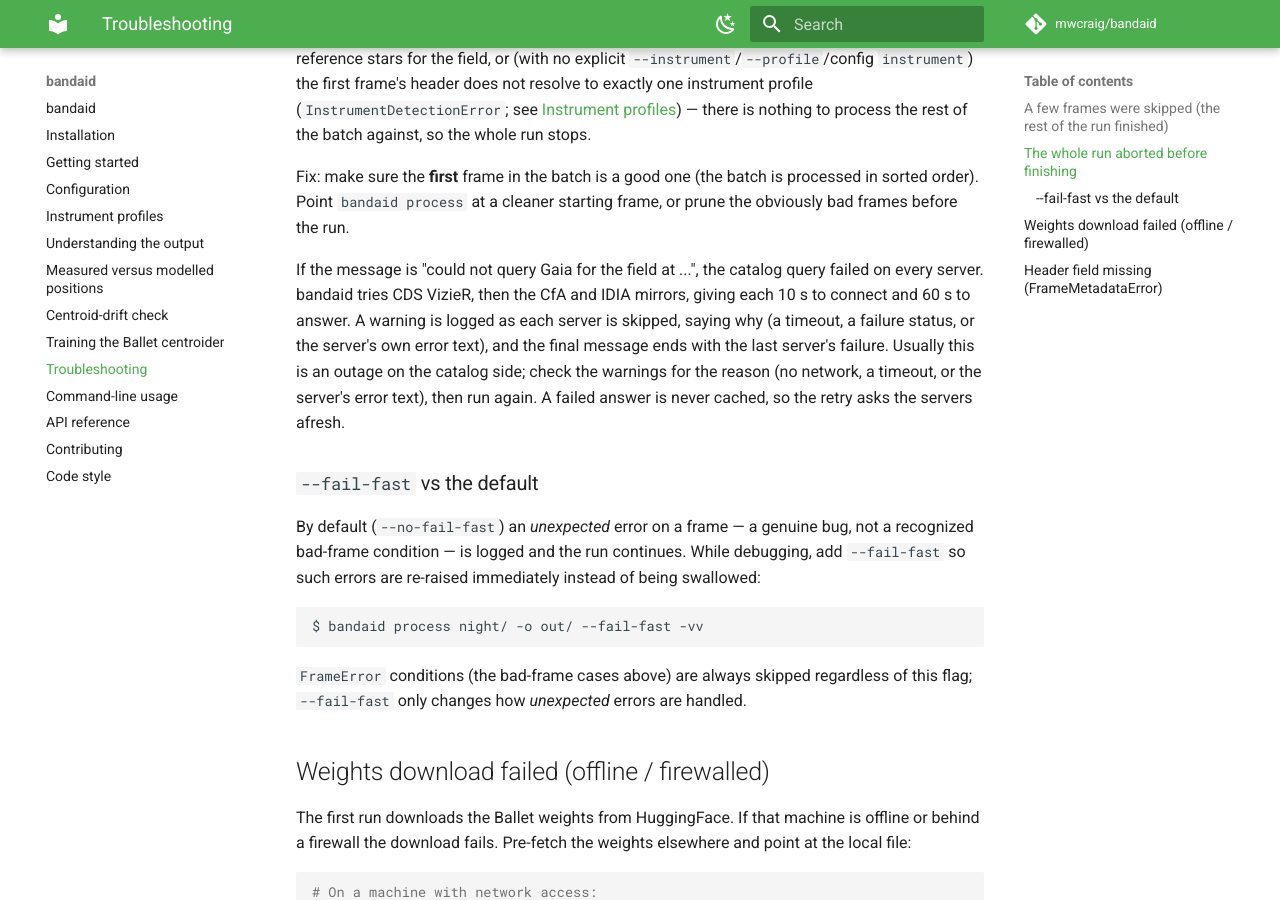
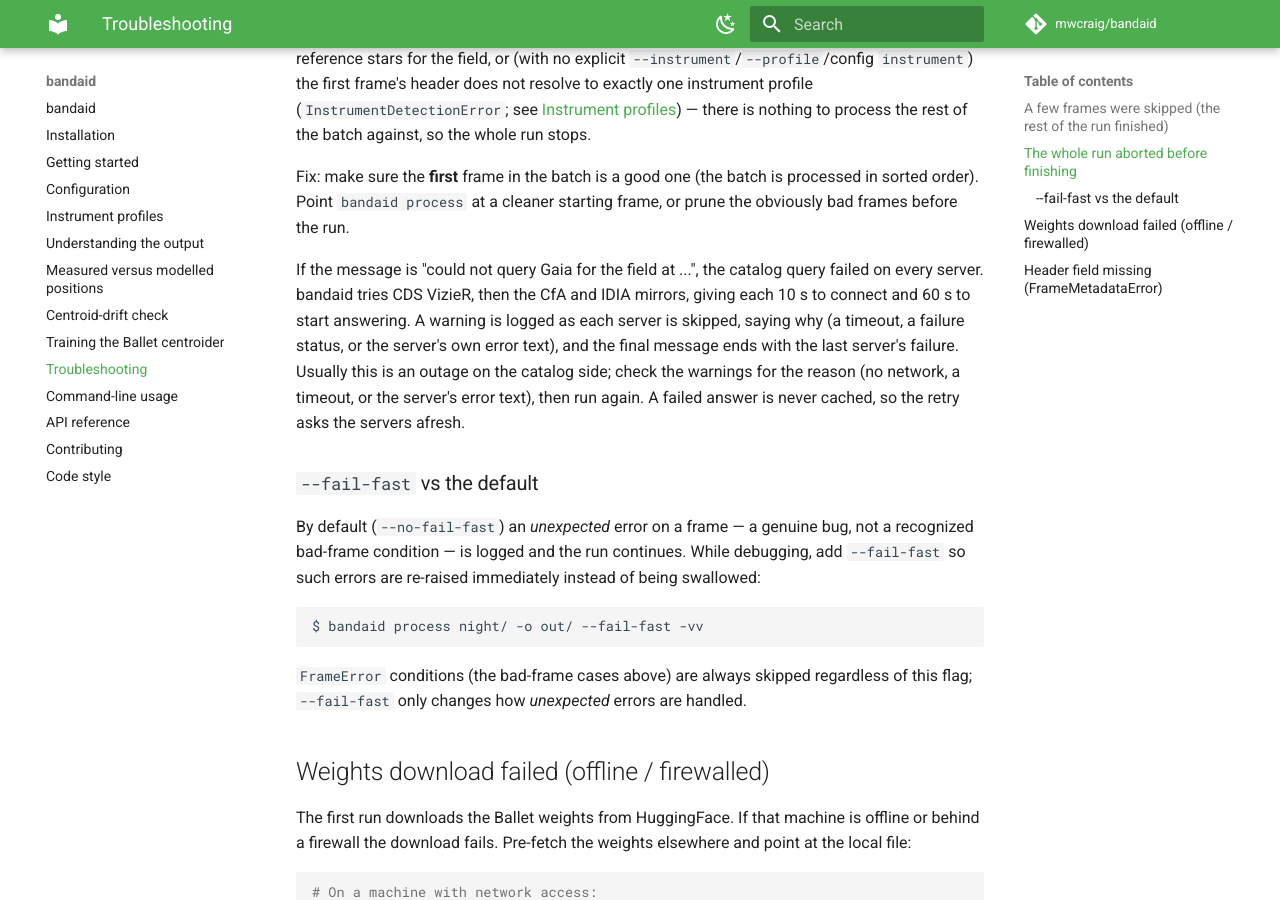
Before and after one commit to mwcraig/bandaid, an MkDocs documentation site: the page built from docs/troubleshooting.md, in a window 1280 px wide and 900 px high, scrolled down 956 px. Built offline with MkDocs 1.6.1 and Material for MkDocs 9.7.7, drawn with Linux system fonts in a browser that asks for light colours; comment, search, counter and statistics services are not loaded.

Commit message:
Say the read timeout bounds the wait for the answer to start
The troubleshooting page promised 60 s per server for the whole answer,
but the read timeout applies to each wait for data, so a slow answer
can take longer. CDS sends nothing until the cone finishes, so "to start
answering" is what the limit means in practice.

Generated with Claude Code
Claude-Session: https://claude.ai/code/session_01S5d3DQRreHvdFQmKJArMvG

```diff
--- a/docs/troubleshooting.md
+++ b/docs/troubleshooting.md
@@ -47,9 +47,10 @@ or prune the obviously bad frames before the run.
 
 If the message is "could not query Gaia for the field at ...", the catalog
 query failed on every server. bandaid tries CDS VizieR, then the CfA and IDIA
-mirrors, giving each 10 s to connect and 60 s to answer. A warning is logged as
-each server is skipped, saying why (a timeout, a failure status, or the server's
-own error text), and the final message ends with the last server's failure.
+mirrors, giving each 10 s to connect and 60 s to start answering. A warning is
+logged as each server is skipped, saying why (a timeout, a failure status, or
+the server's own error text), and the final message ends with the last server's
+failure.
 Usually this is an outage on the catalog side; check the warnings for the
 reason (no network, a timeout, or the server's error text), then run again. A
 failed answer is never cached, so the retry asks the servers afresh.
```
